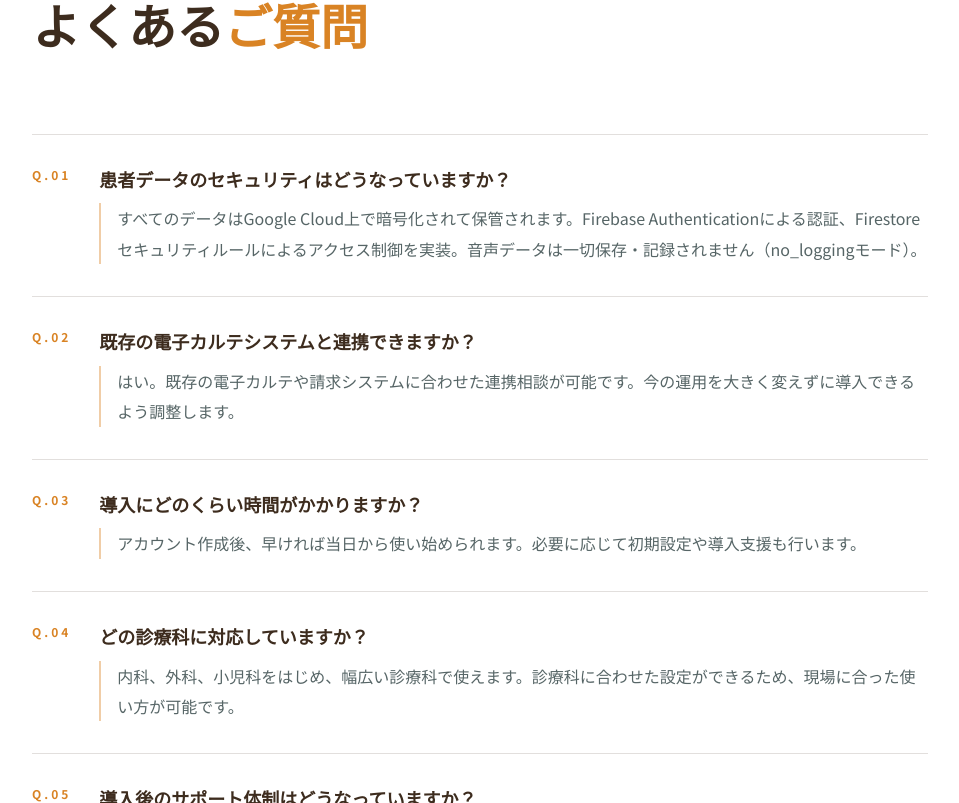
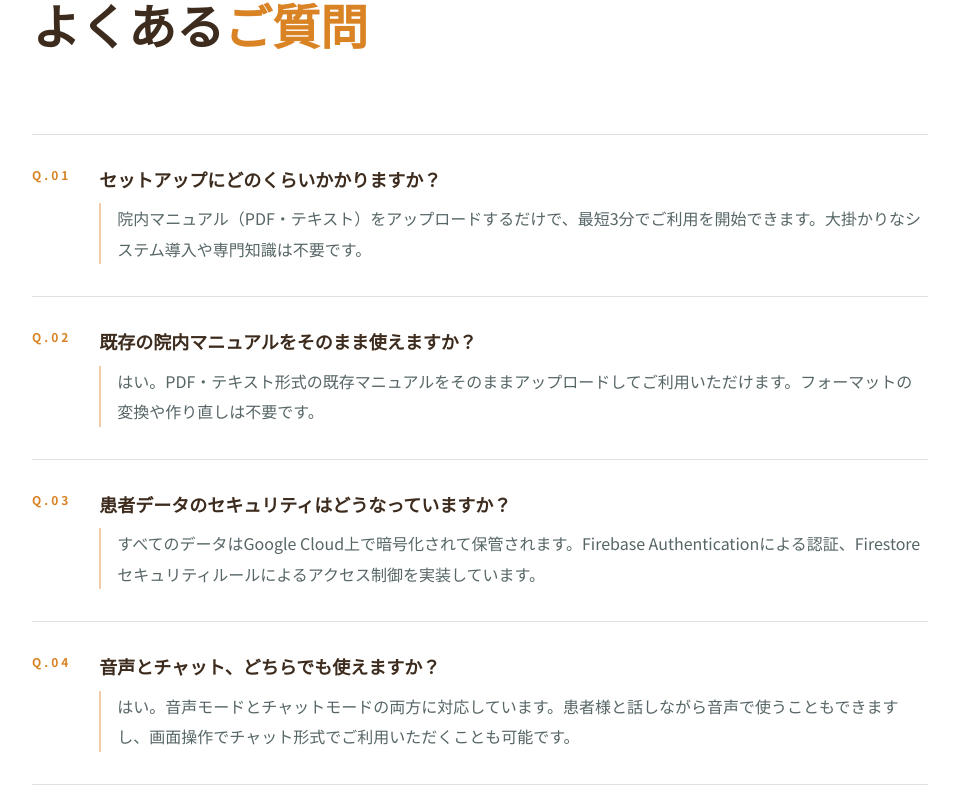
Before and after one commit to ilmiaco/ilmiacosite, a React (Vite) app: page / in a window 1280 px wide. Shown: the part 11197-12000 px from the top of the page, without its empty margins (160-1119 px from the left). Built offline with nearby package versions, Linux system fonts and the light colour scheme.

Commit message:
feat: update FaqSection with イルミアガイド FAQs

```diff
--- a/src/app/components/sections/FaqSection.tsx
+++ b/src/app/components/sections/FaqSection.tsx
@@ -1,23 +1,23 @@
 const faqs = [
   {
-    q: '患者データのセキュリティはどうなっていますか？',
-    a: 'すべてのデータはGoogle Cloud上で暗号化されて保管されます。Firebase Authenticationによる認証、Firestoreセキュリティルールによるアクセス制御を実装。音声データは一切保存・記録されません（no_loggingモード）。',
+    q: 'セットアップにどのくらいかかりますか？',
+    a: '院内マニュアル（PDF・テキスト）をアップロードするだけで、最短3分でご利用を開始できます。大掛かりなシステム導入や専門知識は不要です。',
   },
   {
-    q: '既存の電子カルテシステムと連携できますか？',
-    a: 'はい。既存の電子カルテや請求システムに合わせた連携相談が可能です。今の運用を大きく変えずに導入できるよう調整します。',
+    q: '既存の院内マニュアルをそのまま使えますか？',
+    a: 'はい。PDF・テキスト形式の既存マニュアルをそのままアップロードしてご利用いただけます。フォーマットの変換や作り直しは不要です。',
   },
   {
-    q: '導入にどのくらい時間がかかりますか？',
-    a: 'アカウント作成後、早ければ当日から使い始められます。必要に応じて初期設定や導入支援も行います。',
+    q: '患者データのセキュリティはどうなっていますか？',
+    a: 'すべてのデータはGoogle Cloud上で暗号化されて保管されます。Firebase Authenticationによる認証、Firestoreセキュリティルールによるアクセス制御を実装しています。',
   },
   {
-    q: 'どの診療科に対応していますか？',
-    a: '内科、外科、小児科をはじめ、幅広い診療科で使えます。診療科に合わせた設定ができるため、現場に合った使い方が可能です。',
+    q: '音声とチャット、どちらでも使えますか？',
+    a: 'はい。音声モードとチャットモードの両方に対応しています。患者様と話しながら音声で使うこともできますし、画面操作でチャット形式でご利用いただくことも可能です。',
   },
   {
     q: '導入後のサポート体制はどうなっていますか？',
-    a: 'メール・チャットによるサポートを全プランでご利用いただけます。ホスピタルプラン以上では優先サポート、エンタープライズプランでは専任担当者によるサポートを提供しています。',
+    a: 'ライトプラン・標準プランともにメールサポートをご利用いただけます。標準プランでは優先サポートと院内導入支援を提供しています。大規模導入の場合は専任サポートで伴走します。',
   },
 ];
 
```
